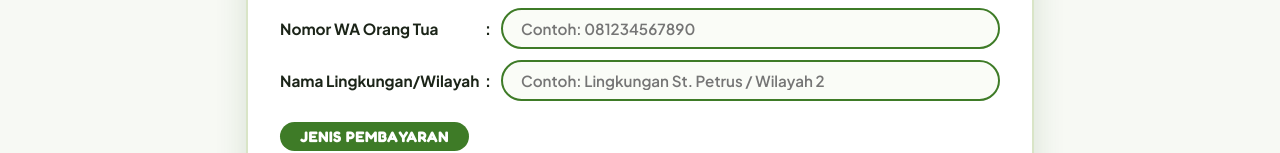
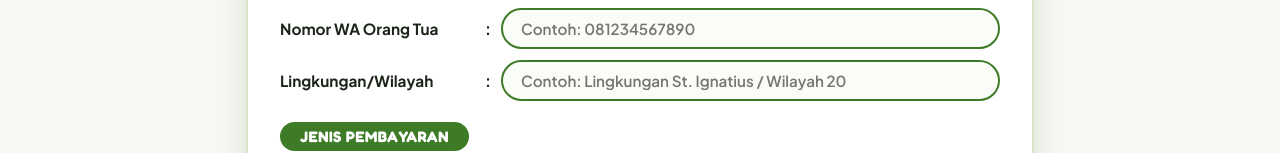
Before and after one commit to chiflo-20/natal-biky-kramat, a plain HTML site: page index.html in a window 1280 px wide. Shown: the part 518-671 px from the top of the page. Drawn offline with Linux system fonts and the light colour scheme.

Commit message:
Update index.html

```diff
--- a/index.html
+++ b/index.html
@@ -592,7 +592,7 @@
   </nav>
 
   <div class="container">
-    <!-- TAB 1: FORMULIR PENDAFTARAN -->
+    <!-- TAB 1: REGISTRASI TIKET PERTUNJUKAN -->
     <div id="form-sec" class="section active">
       <div class="poster-card" id="form-container">
         <div class="poster-top-wave"></div>
@@ -643,9 +643,9 @@
           </div>
 
           <div class="form-row">
-            <label for="lingkungan">Nama Lingkungan/Wilayah</label>
+            <label for="lingkungan">Lingkungan/Wilayah</label>
             <span class="colon">:</span>
-            <input type="text" id="lingkungan" class="pill-input" required placeholder="Contoh: Lingkungan St. Petrus / Wilayah 2" />
+            <input type="text" id="lingkungan" class="pill-input" required placeholder="Contoh: Lingkungan St. Ignatius / Wilayah 20" />
           </div>
 
           <div class="section-pill" style="margin-top: 10px;">JENIS PEMBAYARAN</div>
```
